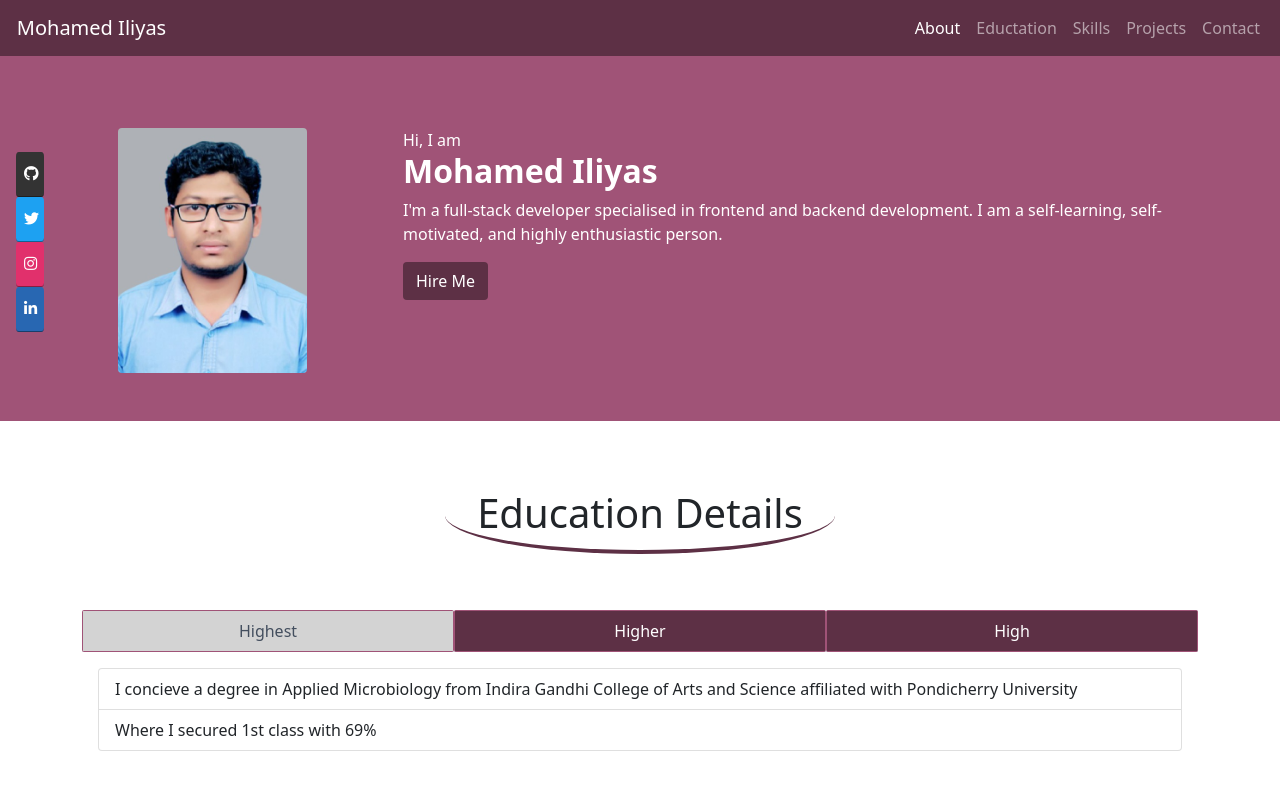
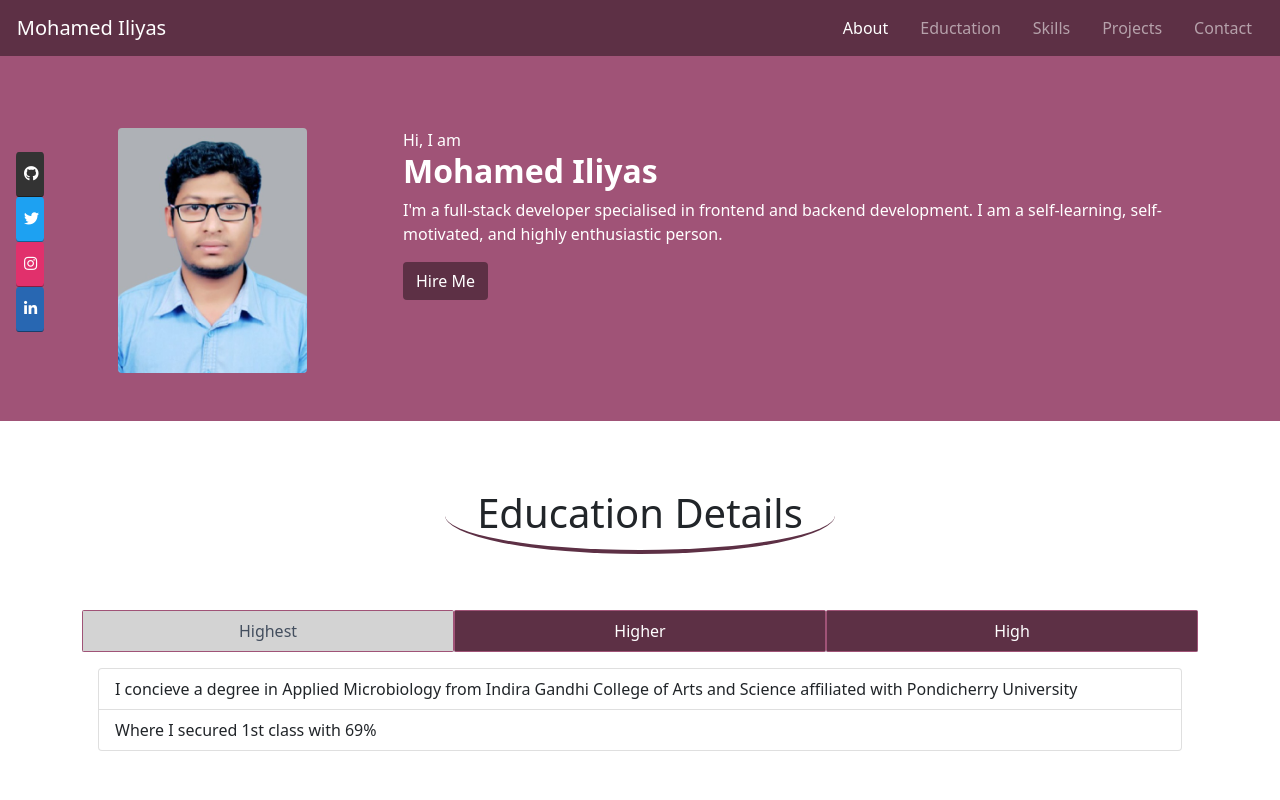
Before and after one commit to iliyas2008/Task_4_Portfolio, a plain HTML site: page index.html in a window 1280 px wide. Shown: the top 800 px of the page. Drawn offline with nearby package versions, Linux system fonts and the light colour scheme.

Commit message:
second commit

```diff
--- a/css/customstyles.css
+++ b/css/customstyles.css
@@ -17,12 +17,13 @@
 .navbar-brand{
     margin-left: .3rem !important;
 }
+.nav-link{
+    display: inline-block;
+    padding: .5rem 1rem !important;
+    border-radius: .5rem;
+}
 .nav-link:hover{
-    display: inline-block;
-    padding: .5rem;
     background-color: var(--primaryLight);
-    color: var(--secondaryTextColor);
-    border-radius: .5rem;
 }
 /* Navbar style starts */
 
--- a/index.html
+++ b/index.html
@@ -27,21 +27,21 @@
         <span class="navbar-toggler-icon"></span>
       </button>
 
-      <div class="collapse hide navbar-collapse justify-content-end" id="collapsibleNavbar">
+      <div class="collapse navbar-collapse justify-content-end" id="collapsibleNavbar">
         <ul class="navbar-nav">
-          <li class="nav-item d-block"  data-toggle="collapse" data-target=".navbar-collapse.in" >
+          <li class="nav-item"  data-toggle="collapse" data-target=".navbar-collapse.in" >
             <a class="nav-link active" href="#about">About</a>
           </li>
-          <li class="nav-item d-block"  data-toggle="collapse" data-target="#collapsibleNavbar .navbar-collapse.in">
+          <li class="nav-item"  data-toggle="collapse" data-target=".navbar-collapse.in">
             <a class="nav-link" href="#education" >Eductation</a>
           </li>
-          <li class="nav-item d-block"  data-toggle="collapse" data-target=".navbar-collapse.in">
+          <li class="nav-item"  data-toggle="collapse" data-target=".navbar-collapse.in">
             <a class="nav-link" href="#skills">Skills</a>
           </li>
-          <li class="nav-item d-block"  data-toggle="collapse" data-target=".navbar-collapse.in">
+          <li class="nav-item"  data-toggle="collapse" data-target=".navbar-collapse.in">
             <a class="nav-link" href="#projects">Projects</a>
           </li>
-          <li class="nav-item d-block"  data-toggle="collapse" data-target=".navbar-collapse.in">
+          <li class="nav-item"  data-toggle="collapse" data-target=".navbar-collapse.in">
             <a class="nav-link" href="#contact">Contact</a>
           </li>
         </ul>
@@ -530,10 +530,11 @@
     <!-- Footer end -->
 
     <!-- Javascript codes starts -->
-    <script src="https://code.jquery.com/jquery-3.6.0.min.js" integrity="sha256-/xUj+3OJU5yExlq6GSYGSHk7tPXikynS7ogEvDej/m4=" crossorigin="anonymous"></script>
+    <!-- <script src="https://code.jquery.com/jquery-3.6.0.min.js" integrity="sha256-/xUj+3OJU5yExlq6GSYGSHk7tPXikynS7ogEvDej/m4=" crossorigin="anonymous"></script> -->
     <script src="https://cdn.jsdelivr.net/npm/@popperjs/core@2.9.2/dist/umd/popper.min.js" integrity="sha384-IQsoLXl5PILFhosVNubq5LC7Qb9DXgDA9i+tQ8Zj3iwWAwPtgFTxbJ8NT4GN1R8p" crossorigin="anonymous"></script>
     <script src="https://cdn.jsdelivr.net/npm/bootstrap@5.1.2/dist/js/bootstrap.bundle.min.js"></script>
     <!-- <script src="https://cdn.jsdelivr.net/npm/bootstrap@5.0.2/dist/js/bootstrap.min.js" integrity="sha384-cVKIPhGWiC2Al4u+LWgxfKTRIcfu0JTxR+EQDz/bgldoEyl4H0zUF0QKbrJ0EcQF" crossorigin="anonymous"></script> -->
+    <script src="https://ajax.googleapis.com/ajax/libs/jquery/3.2.1/jquery.min.js"></script>
     <script src="js/customjs.js"></script>
     <!-- Javascript codes ends -->
 </body>
```
